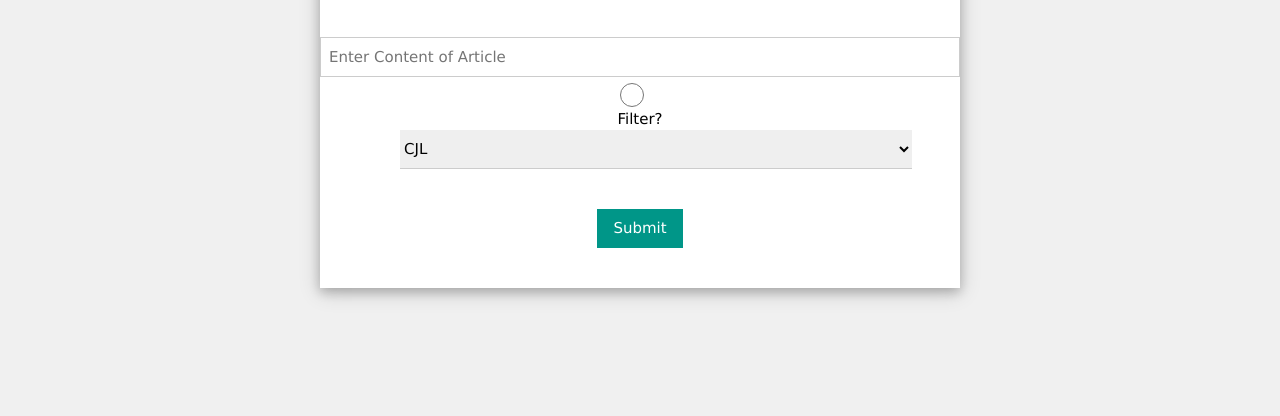
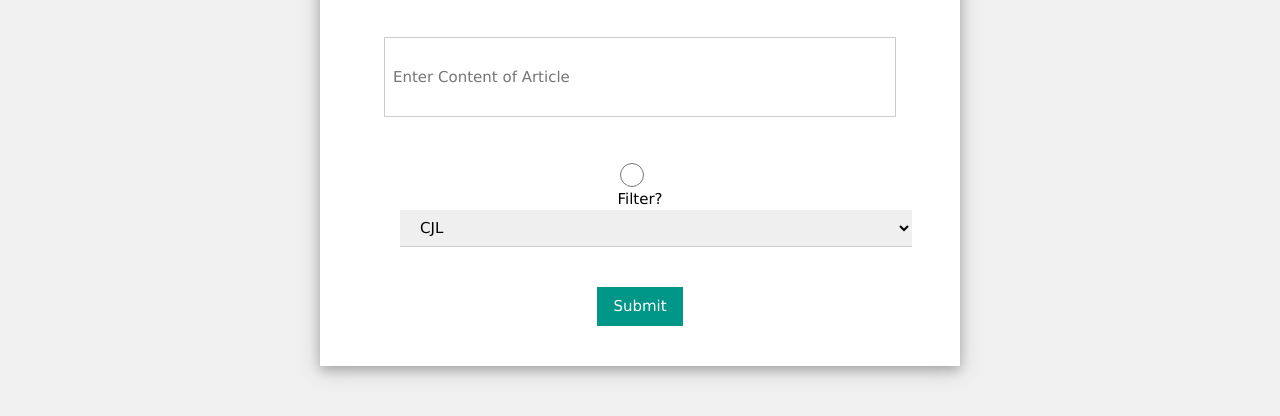
Before and after one commit to AutisticDenominator/Northern_Lights, a website: page frontend/create.html in a window 1280 px wide. Shown: the part 164-580 px from the top of the page. Drawn offline with nearby package versions, Linux system fonts and the light colour scheme.

Commit message:
HTML changes to form elements

```diff
--- a/frontend/create.html
+++ b/frontend/create.html
@@ -20,13 +20,13 @@
             <h1 id="header-03-01" class="w3-container">Create</h1>
 
             <form>
-                <input type="text" id="form-input-03-01" placeholder="Enter Title" class="w3-input w3-border" style="margin-bottom: 5vh; width: 80%; margin-left: 5vw; margin-right: 5vw;" required>
-                <input type="text" id="form-input-03-02" placeholder="Enter Content of Article" style="height: 5vh;" class="w3-input w3-border" style="margin-bottom: 5vh; width: 80%; margin-left: 5vw; margin-right: 5vw;" required>
+                <input type="text" name="title" id="form-input-03-01" placeholder="Enter Title" class="w3-input w3-border" style="margin-bottom: 5vh; width: 80%; margin-left: 5vw; margin-right: 5vw;" required>
+                <input type="text" name="content" id="form-input-03-02" placeholder="Enter Content of Article" class="w3-input w3-border" style="margin-bottom: 5vh; width: 80%; margin-left: 5vw; margin-right: 5vw; height: 10vh;" required>
 
-                <input type="radio" name="form-radio-03-01" id="form-radio-03-01" class="w3-radio">
-                <label for="form-radio-03-01" class="w3-container">Filter?</label>
+                <input type="radio" name="filter-check" id="form-radio-03-01" class="w3-radio">
+                <label for="filter-check" class="w3-container">Filter?</label>
 
-                <select id="form-select-03-01" class="w3-select" style="margin-bottom: 5vh; width: 80%; margin-left: 5vw; margin-right: 5vw;">
+                <select name="filter" id="form-select-03-01" class="w3-select w3-padding" style="margin-bottom: 5vh; width: 80%; margin-left: 5vw; margin-right: 5vw;">
                     <option value="CJL">CJL</option>
                     <option value="MAT">MAT</option>
                     <option value="PRG">PRG</option>
```
Also changed, not shown: frontend/search.html (+4 -4 lines).
